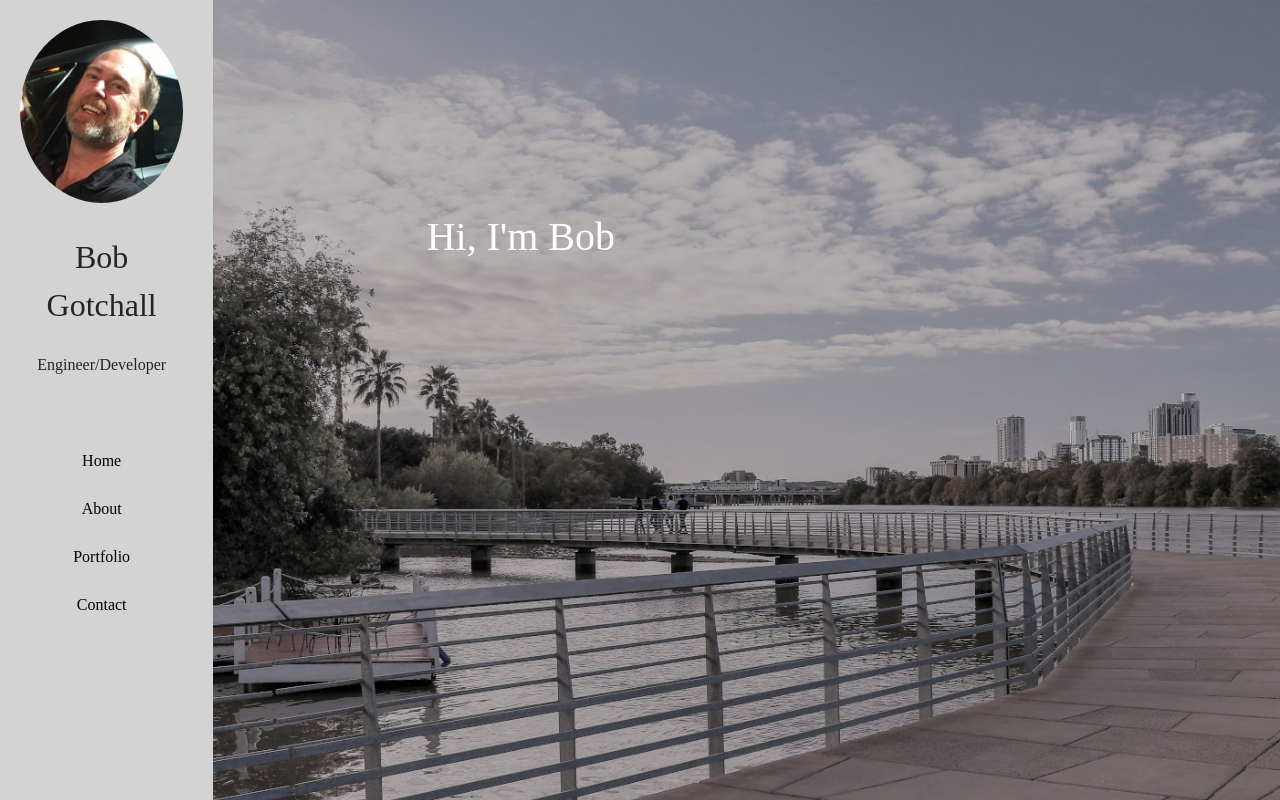
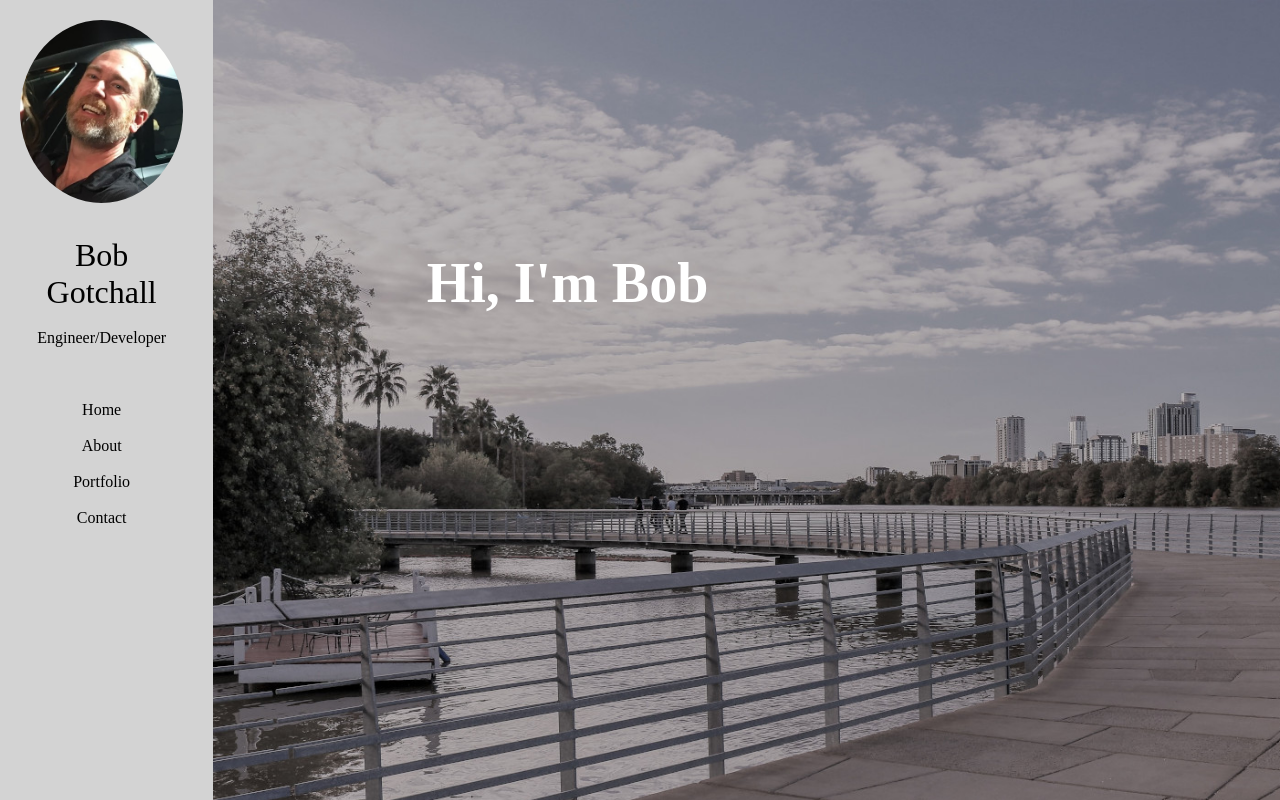
Before and after one commit to bgotchall/profile_page, a React (Create React App) app: page / in a window 1280 px wide. Shown: the top 800 px of the page. Built offline with nearby package versions, Linux system fonts and the light colour scheme.

Commit message:
changed the reactDom.render call in index.js to match the target repo

```diff
--- a/public/index.html
+++ b/public/index.html
@@ -2,7 +2,7 @@
 <html lang="en">
   <head>
     <meta charset="utf-8" />
-    <!-- <link rel="icon" href="%PUBLIC_URL%/favicon.ico" /> -->
+    <link rel="icon" href="%PUBLIC_URL%/favicon.ico" />
     <meta name="viewport" content="width=device-width, initial-scale=1" />
     <meta name="theme-color" content="#000000" />
     <meta
@@ -11,7 +11,6 @@
     />
     <link rel="apple-touch-icon" href="%PUBLIC_URL%/logo192.png" />
 
-    <link rel="stylesheet" href="https://stackpath.bootstrapcdn.com/bootstrap/4.3.1/css/bootstrap.min.css" integrity="sha384-ggOyR0iXCbMQv3Xipma34MD+dH/1fQ784/j6cY/iJTQUOhcWr7x9JvoRxT2MZw1T" crossorigin="anonymous">
 
     <!--
       manifest.json provides metadata used when your web app is installed on a
--- a/src/index.js
+++ b/src/index.js
@@ -5,24 +5,11 @@ import './index.css';
 import App from './App';
 import * as serviceWorker from './serviceWorker';
 
-// var express = require('express');
-// var app = express();
-// var http = require('http').Server(app);
 
-ReactDOM.render(
-  <React.StrictMode>
-    <App />
-  </React.StrictMode>,
-  document.getElementById('root')
-);
+
+ReactDOM.render(<App />, document.getElementById('root'));
 
 // If you want your app to work offline and load faster, you can change
 // unregister() to register() below. Note this comes with some pitfalls.
 // Learn more about service workers: https://bit.ly/CRA-PWA
 serviceWorker.unregister();
-
-
-
-// http.listen(process.env.PORT || 3000, function(){
-//   console.log('listening on', http.address().port);
-// });
```
